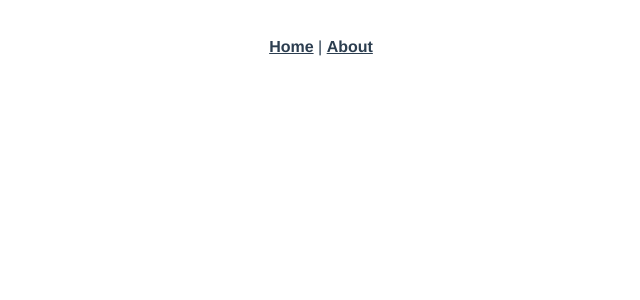
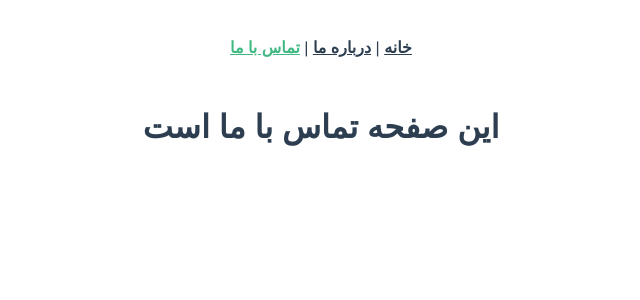
Before and after one commit to codepop-fa/Vue3Course, a Vue app: page /contact in a window 1280 px wide. Before the commit this address had no page. Shown: the top 300 px of the page, without its empty margins (319-959 px from the left). Built offline with nearby package versions, Linux system fonts and the light colour scheme.

Commit message:
L5 Finish

```diff
--- a/src/App.vue
+++ b/src/App.vue
@@ -1,7 +1,8 @@
 <template>
   <div id="nav">
-    <router-link to="/">Home</router-link> |
-    <router-link to="/about">About</router-link>
+    <router-link :to="{ name: 'Home'}">خانه</router-link> |
+    <router-link to="/about">درباره ما</router-link> |
+     <router-link to="/contact">تماس با ما</router-link>
   </div>
   <router-view />
 </template>
--- a/src/router/index.js
+++ b/src/router/index.js
@@ -1,11 +1,13 @@
 import { createRouter, createWebHistory } from "vue-router";
 import Home from "../views/Home.vue";
+import Contact from '../views/Contact.vue';
 
 const routes = [
   {
     path: "/",
     name: "Home",
-    component: Home
+    component: Home,
+    alias: "/home"
   },
   {
     path: "/about",
@@ -15,7 +17,16 @@ const routes = [
     // which is lazy-loaded when the route is visited.
     component: () =>
       import(/* webpackChunkName: "about" */ "../views/About.vue")
-  }
+  },
+  {
+    path: "/about-us",
+    redirect: {name: "About"}
+  },
+  {
+    path: "/contact",
+    name: "Contact",
+    component: Contact,
+  },
 ];
 
 const router = createRouter({
--- a/src/views/About.vue
+++ b/src/views/About.vue
@@ -1,5 +1,5 @@
 <template>
   <div class="about">
-    <h1>This is an about page</h1>
+    <h1>این صفحه درباره ما است</h1>
   </div>
 </template>
--- /dev/null
+++ b/src/views/Contact.vue
@@ -0,0 +1,15 @@
+<template>
+    <div>
+        <h1>این صفحه تماس با ما است</h1>
+    </div>
+</template>
+
+<script>
+    export default {
+
+    }
+</script>
+
+<style lang="scss" scoped>
+
+</style>
```
